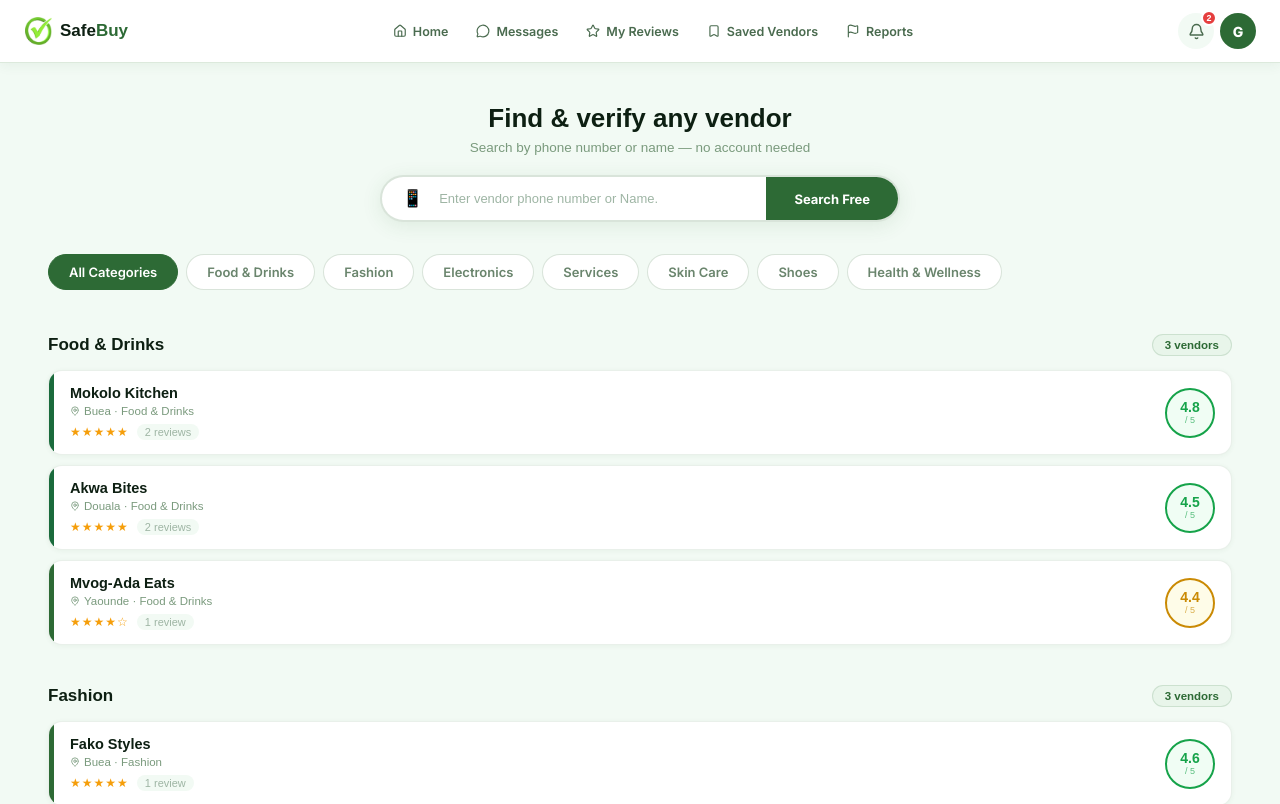
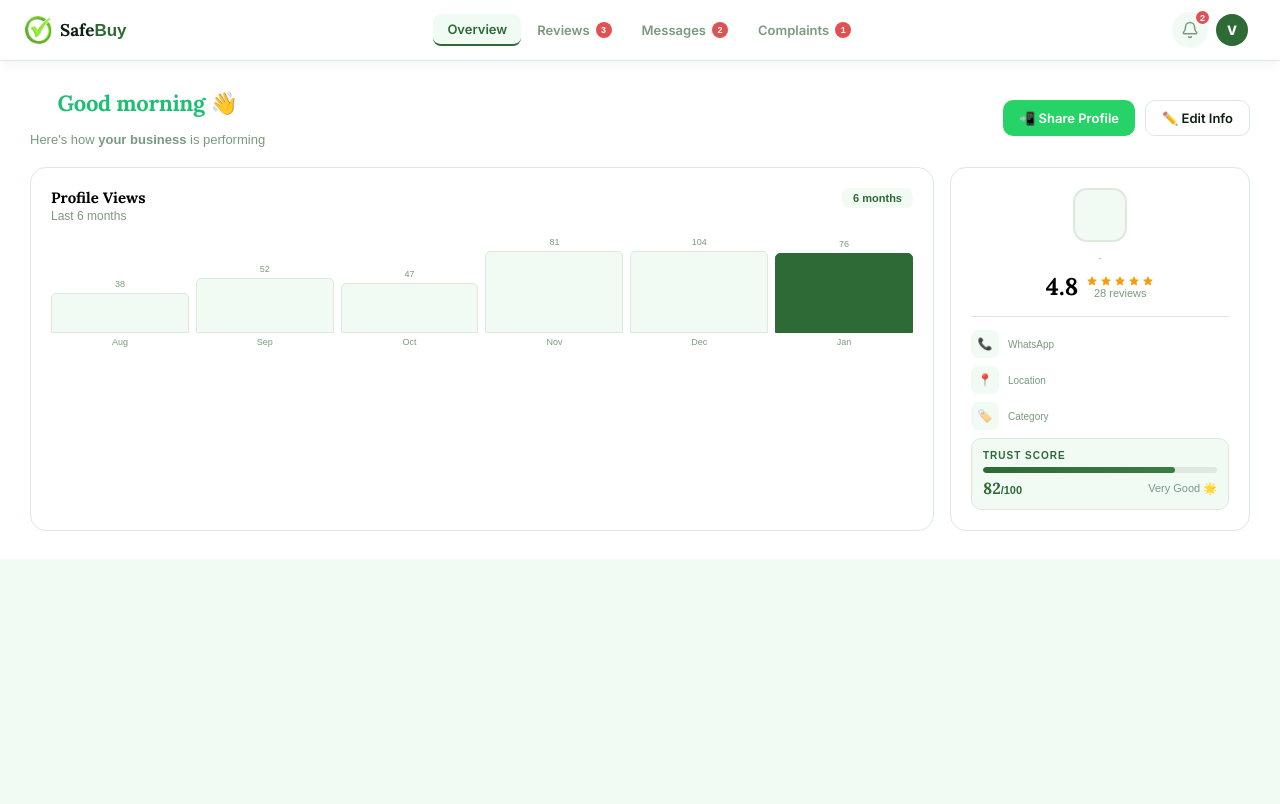
Before and after one commit to amelia123k/reviewing-it-, a React (Vite) app: page /vendor-dashboard in a window 1280 px wide. Shown: the top 804 px of the page. Built offline with nearby package versions, Linux system fonts and the light colour scheme.

Commit message:
Update VendorDashboard.jsx

```diff
--- a/src/pages/Vendor/VendorDashboard.jsx
+++ b/src/pages/Vendor/VendorDashboard.jsx
@@ -1,520 +1,200 @@
-import { useState, useEffect } from "react";
-import { useSearchParams } from "react-router-dom";
-import Navbar from "../../components/Dashboard/Navbar/Navbar";
-import Searchpanel from "../../components/Searchpanel";
-import VendorPreview from "../../components/VendorPreview";
-import { MapPin } from "lucide-react";
-import "./VendorDashboard.css";
+import { useState, useEffect } from 'react';
+import './VendorDashboard.css';
+import { supabase } from "../../components/Supabase";
+import { useAuth }         from '../../context/AuthContext';
+import VendorNavbar        from './VendorNavbar';
+import VendorOverview      from './VendorOverview';
+import VendorReviews       from './VendorReviews';
+import VendorMessagesPage  from './VendorMessagesPage';
+import VendorComplaints    from './VendorComplaints';
 
-const categories = [
-  "All Categories",
-  "Food & Drinks",
-  "Fashion",
-  "Electronics",
-  "Services",
-  "Skin Care",
-  "Shoes",
-  "Health & Wellness",
+const NOTIFS = [
+  { id:1, text:'Yvonne T. sent you a message',       time:'5 min ago',  read:false, color:'#2D6A35' },
+  { id:2, text:'New complaint submitted by Boris N.', time:'1 hour ago', read:false, color:'#E05252' },
+  { id:3, text:'Miriam C. left a 3-star review',     time:'1 day ago',  read:true,  color:'#7A9A7D' },
 ];
 
-export const vendors = [
-  {
-    id: 1,
-    name: "Mokolo Kitchen",
-    category: "Food & Drinks",
-    number: "+237 650 234 891",
-    rating: 4.8,
-    color: "#1A6B3C",
-    city: "Buea",
-    reviews: [
-      {
-        stars: 5,
-        text: "Best pepper soup in Buea! Always fresh.",
-        date: "16 Feb 2026",
-        author: "Yvonne T.",
-      },
-      {
-        stars: 4,
-        text: "Fast delivery, food still hot.",
-        date: "14 Feb 2026",
-        author: "Boris N.",
-      },
-    ],
-  },
-  {
-    id: 2,
-    name: "Fako Styles",
-    category: "Fashion",
-    number: "+237 677 102 334",
-    rating: 4.6,
-    color: "#2D6A35",
-    city: "Buea",
-    reviews: [
-      {
-        stars: 5,
-        text: "Made my dress exactly how I described it.",
-        date: "15 Feb 2026",
-        author: "Sandra A.",
-      },
-    ],
-  },
-  {
-    id: 3,
-    name: "Mountain Gadgets",
-    category: "Electronics",
-    number: "+237 681 556 778",
-    rating: 3.5,
-    color: "#4A5568",
-    city: "Buea",
-    reviews: [
-      {
-        stars: 3,
-        text: "Product came but charger was missing.",
-        date: "11 Feb 2026",
-        author: "Kome R.",
-      },
-    ],
-  },
-  {
-    id: 4,
-    name: "Glow & Go Beauty",
-    category: "Skin Care",
-    number: "+237 699 223 445",
-    rating: 4.9,
-    color: "#1A6B3C",
-    city: "Buea",
-    reviews: [
-      {
-        stars: 5,
-        text: "Skin cleared up in 2 weeks.",
-        date: "20 Feb 2026",
-        author: "Miriam C.",
-      },
-      {
-        stars: 5,
-        text: "She explains every product before selling.",
-        date: "17 Feb 2026",
-        author: "Cynthia E.",
-      },
-    ],
-  },
-  {
-    id: 5,
-    name: "Buea Sole Shop",
-    category: "Shoes",
-    number: "+237 670 334 556",
-    rating: 4.3,
-    color: "#2D6A35",
-    city: "Buea",
-    reviews: [
-      {
-        stars: 4,
-        text: "Nice quality, true to size.",
-        date: "18 Feb 2026",
-        author: "Frank O.",
-      },
-    ],
-  },
-  {
-    id: 6,
-    name: "Akwa Bites",
-    category: "Food & Drinks",
-    number: "+237 655 667 112",
-    rating: 4.5,
-    color: "#1A6B3C",
-    city: "Douala",
-    reviews: [
-      {
-        stars: 5,
-        text: "Ndole was fresh and absolutely delicious.",
-        date: "22 Feb 2026",
-        author: "Claudine M.",
-      },
-      {
-        stars: 4,
-        text: "A bit slow but worth the wait.",
-        date: "19 Feb 2026",
-        author: "Roger T.",
-      },
-    ],
-  },
-  {
-    id: 7,
-    name: "Bonaberi Threads",
-    category: "Fashion",
-    number: "+237 699 778 990",
-    rating: 4.7,
-    color: "#2D6A35",
-    city: "Douala",
-    reviews: [
-      {
-        stars: 5,
-        text: "Best lace fabrics in Douala.",
-        date: "21 Feb 2026",
-        author: "Ingrid N.",
-      },
-    ],
-  },
-  {
-    id: 8,
-    name: "DLA Tech Zone",
-    category: "Electronics",
-    number: "+237 676 889 001",
-    rating: 4.1,
-    color: "#1A6B3C",
-    city: "Douala",
-    reviews: [
-      {
-        stars: 4,
-        text: "Original phones at fair prices.",
-        date: "14 Feb 2026",
-        author: "Joel A.",
-      },
-      {
-        stars: 3,
-        text: "Warranty process too long.",
-        date: "10 Feb 2026",
-        author: "Eric B.",
-      },
-    ],
-  },
-  {
-    id: 9,
-    name: "Deido Fix-It",
-    category: "Services",
-    number: "+237 651 990 112",
-    rating: 4.6,
-    color: "#2D6A35",
-    city: "Douala",
-    reviews: [
-      {
-        stars: 5,
-        text: "Fixed my AC same day.",
-        date: "12 Feb 2026",
-        author: "Patricia F.",
-      },
-    ],
-  },
-  {
-    id: 10,
-    name: "Littoral Wellness",
-    category: "Health & Wellness",
-    number: "+237 677 001 223",
-    rating: 4.7,
-    color: "#1A6B3C",
-    city: "Douala",
-    reviews: [
-      {
-        stars: 5,
-        text: "Certified products only.",
-        date: "21 Feb 2026",
-        author: "Estelle K.",
-      },
-    ],
-  },
-  {
-    id: 11,
-    name: "Mvog-Ada Eats",
-    category: "Food & Drinks",
-    number: "+237 670 112 445",
-    rating: 4.4,
-    color: "#2D6A35",
-    city: "Yaounde",
-    reviews: [
-      {
-        stars: 5,
-        text: "Okok and plantains better than my mama makes.",
-        date: "23 Feb 2026",
-        author: "Hermine L.",
-      },
-    ],
-  },
-  {
-    id: 12,
-    name: "Bastos Boutique",
-    category: "Fashion",
-    number: "+237 655 223 556",
-    rating: 4.8,
-    color: "#1A6B3C",
-    city: "Yaounde",
-    reviews: [
-      {
-        stars: 5,
-        text: "Top quality fabrics.",
-        date: "20 Feb 2026",
-        author: "Solange D.",
-      },
-      {
-        stars: 5,
-        text: "My go-to shop.",
-        date: "16 Feb 2026",
-        author: "Pauline V.",
-      },
-    ],
-  },
-  {
-    id: 13,
-    name: "Yaounde Phone Hub",
-    category: "Electronics",
-    number: "+237 699 334 667",
-    rating: 2.2,
-    color: "#7B2D2D",
-    city: "Yaounde",
-    reviews: [
-      {
-        stars: 2,
-        text: "Sold me a refurbished phone as brand new.",
-        date: "9 Feb 2026",
-        author: "Gilbert M.",
-      },
-    ],
-  },
-  {
-    id: 14,
-    name: "Capital Repairs",
-    category: "Services",
-    number: "+237 677 445 778",
-    rating: 4.5,
-    color: "#2D6A35",
-    city: "Yaounde",
-    reviews: [
-      {
-        stars: 5,
-        text: "Very honest technician.",
-        date: "22 Feb 2026",
-        author: "Bertrand N.",
-      },
-    ],
-  },
-  {
-    id: 15,
-    name: "Nlongkak Skincare",
-    category: "Skin Care",
-    number: "+237 651 556 889",
-    rating: 4.6,
-    color: "#1A6B3C",
-    city: "Yaounde",
-    reviews: [
-      {
-        stars: 5,
-        text: "Only genuine products.",
-        date: "19 Feb 2026",
-        author: "Adrienne P.",
-      },
-    ],
-  },
-];
+export default function VendorDashboard() {
+  const { user } = useAuth();
+  const [page,   setPage]   = useState('overview');
+  const [notifs, setNotifs] = useState(NOTIFS);
+  const [info,   setInfo]   = useState({ name:'', phone:'', category:'', location:'', bio:'' });
+  const [form,   setForm]   = useState(info);
+  const [modal,  setModal]  = useState(false);
+  const [toast,  setToast]  = useState(false);
 
-const RatingBadge = ({ rating }) => {
-  const cls =
-    rating >= 4.5 ? "badge-high" : rating >= 3 ? "badge-mid" : "badge-low";
-  return (
-    <div className={`db-rating-badge ${cls}`}>
-      <span>{rating}</span>
-      <span>/ 5</span>
-    </div>
-  );
-};
+  // Load real vendor data from Supabase
+  useEffect(() => {
+    if (!user) return;
+    const loadVendor = async () => {
+      let vendor = null;
 
-const Dashboard = () => {
-  const [searchParams] = useSearchParams();
-  const [searchOpen, setSearchOpen] = useState(false);
-  const [selectedVendor, setSelectedVendor] = useState(null);
-  const [openWriteTab, setOpenWriteTab] = useState(false);
-  const [searchedQuery, setSearchedQuery] = useState(null);
-  const [activeCategory, setActiveCategory] = useState("All Categories");
-  const [notifications, setNotifications] = useState([
-    {
-      id: 1,
-      text: "Your review received 5 likes",
-      time: "5m ago",
-      read: false,
-    },
-    { id: 2, text: "New scam alert in your area", time: "1h ago", read: false },
-    {
-      id: 3,
-      text: "Vendor responded to your review",
-      time: "3h ago",
-      read: true,
-    },
-  ]);
+      try {
+        // First try: Find vendor by user_id (for new vendors created through signup)
+        const { data: vendorByUserId, error: userIdError } = await supabase
+          .from('vendors')
+          .select('*')
+          .eq('user_id', user.id)
+          .single();
 
-  const markAsRead = (id) =>
-    setNotifications((n) =>
-      n.map((x) => (x.id === id ? { ...x, read: true } : x)),
-    );
+        if (vendorByUserId) {
+          vendor = vendorByUserId;
+          console.log('✅ Found vendor by user_id:', vendorByUserId.name);
+        } else if (!userIdError) {
+          // Second try: Find vendor by name (for existing vendors imported from code)
+          console.log('🔍 Searching for vendor by name:', user.name);
+          const { data: vendorByName, error: nameError } = await supabase
+            .from('vendors')
+            .select('*')
+            .eq('name', user.name)
+            .single();
 
-  // When coming from landing page search OR returning after login to write a review
-  useEffect(() => {
-    const q = searchParams.get("q");
-    const vendorId = searchParams.get("vendor");
-    const write = searchParams.get("write");
+          if (vendorByName) {
+            vendor = vendorByName;
+            console.log('✅ Found vendor by name:', vendorByName.name);
 
-    if (vendorId) {
-      const v = vendors.find((v) => String(v.id) === vendorId);
-      if (v) {
-        setSelectedVendor(v);
-        if (write === "1") setOpenWriteTab(true);
+            // Update this vendor to have the user_id for future logins
+            const { error: updateError } = await supabase
+              .from('vendors')
+              .update({ user_id: user.id })
+              .eq('id', vendorByName.id);
+
+            if (updateError) {
+              console.error('❌ Error linking vendor to user:', updateError);
+            } else {
+              console.log('✅ Successfully linked vendor to user');
+            }
+          } else if (nameError) {
+            console.error('❌ Error finding vendor by name:', nameError);
+          }
+        } else {
+          console.error('❌ Error finding vendor by user_id:', userIdError);
+        }
+
+        if (vendor) {
+          const loaded = {
+            name:     vendor.name     || user.name || '',
+            phone:    vendor.number   || '',
+            category: vendor.category || '',
+            location: vendor.city     || '',
+            bio:      vendor.bio      || '',
+          };
+          setInfo(loaded);
+          setForm(loaded);
+          console.log('✅ Vendor data loaded:', loaded);
+        } else {
+          console.log('⚠️ No vendor found, using user data fallback');
+          const fallback = {
+            name:     user.name || user.email?.split('@')[0] || '',
+            phone:    '', category:'', location:'', bio:'',
+          };
+          setInfo(fallback);
+          setForm(fallback);
+        }
+      } catch (error) {
+        console.error('❌ Unexpected error in loadVendor:', error);
+        // Set fallback data
+        const fallback = {
+          name:     user.name || user.email?.split('@')[0] || '',
+          phone:    '', category:'', location:'', bio:'',
+        };
+        setInfo(fallback);
+        setForm(fallback);
       }
-    } else if (q) {
-      // Auto-find best match and open their modal
-      const q2 = q.toLowerCase();
-      setSearchedQuery(q);
-      const match = vendors.find(
-        (v) =>
-          v.number.replace(/\s/g, "").includes(q2.replace(/\s/g, "")) ||
-          v.name.toLowerCase().includes(q2),
-      );
-      if (match) setSelectedVendor(match);
+    };
+    loadVendor();
+  }, [user]);
+
+  const markRead = (id) => setNotifs(p => p.map(n => n.id===id ? {...n,read:true} : n));
+  const clearAll = ()   => setNotifs(p => p.map(n => ({...n,read:true})));
+  const openEdit = ()   => { setForm({...info}); setModal(true); };
+
+  const save = async () => {
+    setInfo({...form});
+    setModal(false);
+    if (!user) return;
+    const { data: existing } = await supabase
+      .from('vendors').select('id').eq('user_id', user.id).single();
+    if (existing) {
+      await supabase.from('vendors').update({
+        name: form.name, number: form.phone,
+        category: form.category, city: form.location, bio: form.bio,
+      }).eq('user_id', user.id);
+    } else {
+      await supabase.from('vendors').insert({
+        name: form.name, number: form.phone,
+        category: form.category, city: form.location, bio: form.bio,
+        user_id: user.id,
+      });
     }
-  }, []);
-
-  const allCats = categories.filter((c) => c !== "All Categories");
-  const displayedCats = allCats
-    .map((cat) => ({
-      name: cat,
-      vendors: vendors.filter(
-        (v) =>
-          (activeCategory === "All Categories" ||
-            v.category === activeCategory) &&
-          v.category === cat,
-      ),
-    }))
-    .filter((c) => activeCategory === "All Categories" || c.vendors.length > 0);
-
-  const handleVendorClick = (v) => {
-    setSelectedVendor(v);
-    setOpenWriteTab(false);
   };
 
-  const handleClosePreview = () => {
-    setSelectedVendor(null);
-    setOpenWriteTab(false);
+  const share = () => {
+    navigator.clipboard?.writeText(`safebuy.cm/vendor/${info.name.toLowerCase().replace(/\s+/g,'-')}`);
+    setToast(true);
+    setTimeout(() => setToast(false), 3000);
+  };
+
+  const pages = {
+    overview:   <VendorOverview info={info} />,
+    reviews:    <VendorReviews />,
+    messages:   <VendorMessagesPage />,
+    complaints: <VendorComplaints />,
   };
 
   return (
-    <div className="db-page">
-      <Navbar
-        onSearchClick={() => setSearchOpen(true)}
-        notifications={notifications}
-        markAsRead={markAsRead}
+    <div className="vd-page">
+      <VendorNavbar
+        activePage={page} setActivePage={setPage}
+        vendorName={info.name} notifications={notifs}
+        onMarkRead={markRead} onClearAll={clearAll}
       />
-
-      {searchOpen && (
-        <SearchPanel
-          vendors={vendors}
-          onSelectVendor={(v) => {
-            setSelectedVendor(v);
-            setOpenWriteTab(false);
-          }}
-          onClose={() => setSearchOpen(false)}
-        />
-      )}
-
-      {selectedVendor && (
-        <VendorPreview
-          vendor={selectedVendor}
-          initialTab={openWriteTab ? "write" : "reviews"}
-          onClose={handleClosePreview}
-        />
-      )}
-
-      <main className="db-main">
-        {/* HERO SEARCH */}
-        <div className="db-hero">
-          <h1 className="db-hero-title">Find & verify any vendor</h1>
-          <p className="db-hero-sub">
-            Search by phone number or name — no account needed
-          </p>
-          <div className="db-hero-search" onClick={() => setSearchOpen(true)}>
-            <span className="db-hero-icon">📱</span>
-            <span className="db-hero-placeholder">
-              Enter vendor phone number or Name.
-            </span>
-            <button className="db-hero-btn">Search Free</button>
+      <main className="vd-main">
+        <div className="vd-top">
+          <div>
+            <h1 className="vd-h1">Good morning 👋</h1>
+            <p className="vd-sub">Here's how <strong>{info.name || 'your business'}</strong> is performing</p>
+          </div>
+          <div className="vd-topbtns">
+            <button className="vd-btn-green" onClick={share}>📲 Share Profile</button>
+            <button className="vd-btn-white" onClick={openEdit}>✏️ Edit Info</button>
           </div>
         </div>
+        {pages[page]}
+      </main>
 
-        {/* CATEGORY TABS */}
-        <div className="db-cat-tabs">
-          {categories.map((cat) => (
-            <button
-              key={cat}
-              className={`db-cat-tab${activeCategory === cat ? " active" : ""}`}
-              onClick={() => setActiveCategory(cat)}
-            >
-              {cat}
-            </button>
-          ))}
+      {modal && (
+        <div className="vd-overlay" onClick={() => setModal(false)}>
+          <div className="vd-modal" onClick={e => e.stopPropagation()}>
+            <p className="vd-mtitle">Edit Business Info</p>
+            {[
+              { lbl:'Business Name', k:'name'     },
+              { lbl:'WhatsApp',      k:'phone'    },
+              { lbl:'Location',      k:'location' },
+            ].map(f => (
+              <div key={f.k} className="vd-fgroup">
+                <label className="vd-flbl">{f.lbl}</label>
+                <input className="vd-finput" value={form[f.k]} onChange={e => setForm({...form,[f.k]:e.target.value})} />
+              </div>
+            ))}
+            <div className="vd-fgroup">
+              <label className="vd-flbl">Category</label>
+              <select className="vd-finput" value={form.category} onChange={e => setForm({...form,category:e.target.value})}>
+                {['Food & Drinks','Fashion','Electronics','Skin Care','Services','Health & Wellness','Other'].map(c=><option key={c}>{c}</option>)}
+              </select>
+            </div>
+            <div className="vd-fgroup">
+              <label className="vd-flbl">Bio</label>
+              <textarea className="vd-finput" rows={3} style={{resize:'none'}} value={form.bio} onChange={e => setForm({...form,bio:e.target.value})} />
+            </div>
+            <div className="vd-mbtns">
+              <button className="vd-mcancel" onClick={() => setModal(false)}>Cancel</button>
+              <button className="vd-msave"   onClick={save}>Save Changes</button>
+            </div>
+          </div>
         </div>
-
-        {/* NOT FOUND STATE */}
-        {searchedQuery && !selectedVendor ? (
-          <div className="db-not-found">
-            <div className="db-nf-icon">🔍</div>
-            <h2 className="db-nf-title">No vendor found</h2>
-            <p className="db-nf-sub">
-              We couldn't find anyone matching{" "}
-              <strong>"{searchedQuery}"</strong> in our database.
-            </p>
-            <p className="db-nf-hint">
-              This vendor may not be listed yet — try browsing below or search
-              by name.
-            </p>
-            <button
-              className="db-nf-btn"
-              onClick={() => setSearchedQuery(null)}
-            >
-              Browse all vendors
-            </button>
-          </div>
-        ) : (
-          displayedCats.map((cat) => (
-            <div key={cat.name} className="db-cat-section">
-              <div className="db-cat-head">
-                <h3 className="db-cat-title">{cat.name}</h3>
-                <span className="db-cat-count">
-                  {cat.vendors.length} vendor
-                  {cat.vendors.length !== 1 ? "s" : ""}
-                </span>
-              </div>
-              <div className="db-vendor-grid">
-                {cat.vendors.map((v) => (
-                  <div
-                    key={v.id}
-                    className="db-vendor-card"
-                    onClick={() => handleVendorClick(v)}
-                  >
-                    <div
-                      className="db-card-strip"
-                      style={{ background: v.color }}
-                    />
-                    <div className="db-card-body">
-                      <div className="db-card-name">{v.name}</div>
-                      <div className="db-card-cat">
-                        <MapPin size={10} /> {v.city} · {v.category}
-                      </div>
-                      <div className="db-card-bottom">
-                        <div className="db-card-stars">
-                          {"★".repeat(Math.round(v.rating))}
-                          {"☆".repeat(5 - Math.round(v.rating))}
-                        </div>
-                        <span className="db-card-rev">
-                          {v.reviews.length} review
-                          {v.reviews.length !== 1 ? "s" : ""}
-                        </span>
-                      </div>
-                    </div>
-                    <RatingBadge rating={v.rating} />
-                  </div>
-                ))}
-              </div>
-            </div>
-          ))
-        )}
-      </main>
+      )}
+      {toast && <div className="vd-toast">✅ Profile link copied!</div>}
     </div>
   );
-};
-
-export default Dashboard;
+}
```
